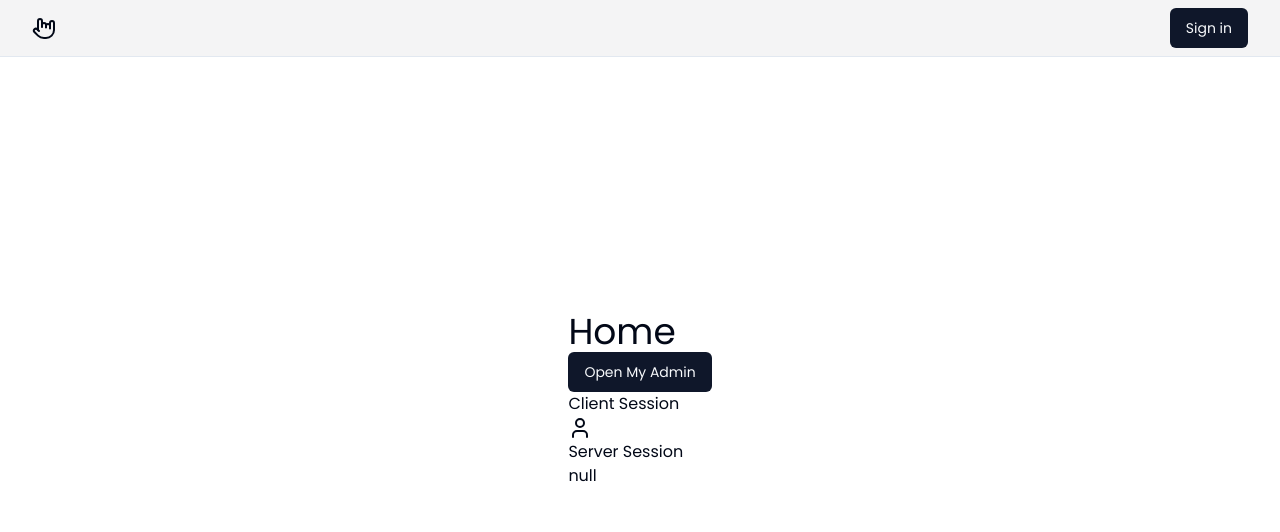
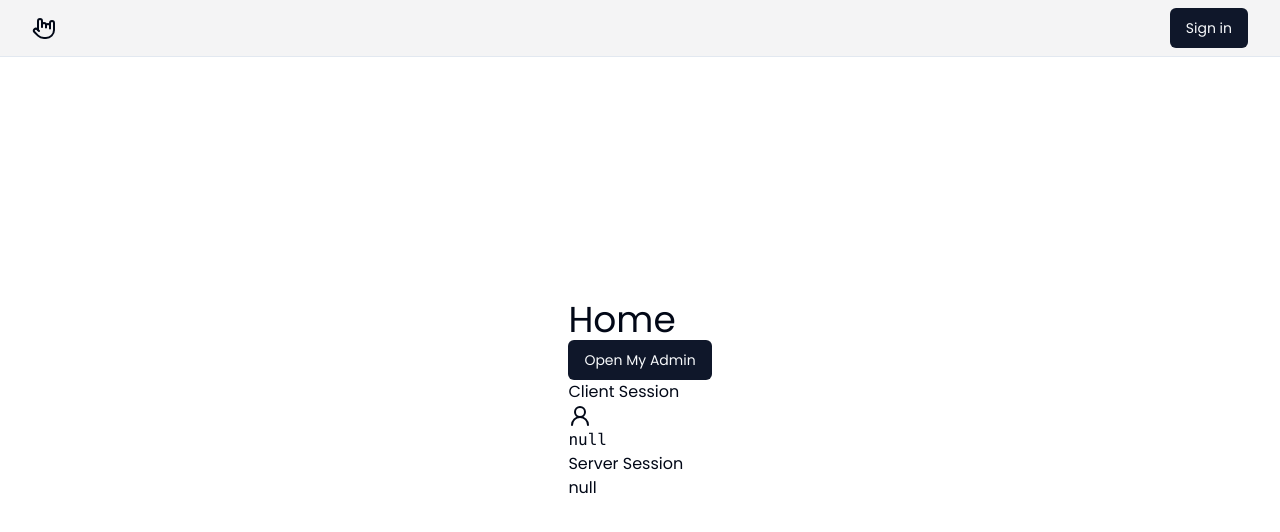
Before and after one commit to mrcomputer2018/nextauth2, a Next.js app: page / in a window 1280 px wide. Shown: the top 532 px of the page. Built offline with nearby package versions, Linux system fonts and the light colour scheme; no server answers.

Commit message:
Update User component to remove pretty printing of session object

```diff
--- a/app/_components/User.tsx
+++ b/app/_components/User.tsx
@@ -8,7 +8,7 @@ const User = () => {
 
     return (
         <pre>
-            { JSON.stringify(session, null, 2) }
+            { JSON.stringify(session) }
         </pre>
     );
 }
--- a/app/page.tsx
+++ b/app/page.tsx
@@ -1,8 +1,9 @@
 import  Link from "next/link";
 import { buttonVariants } from "./_components/ui/button";
-import { User } from "lucide-react";
+import { User2 } from "lucide-react";
 import { getServerSession } from "next-auth";
 import { authOptions } from "./_lib/auth";
+import User from "./_components/User";
 
 
 export default async function Home() {
@@ -19,6 +20,7 @@ export default async function Home() {
             </Link>
 
             <h2>Client Session</h2>
+            <User2 />
             <User />
             <h2>Server Session</h2>
             { JSON.stringify(session, null, 2) }
```
Also changed, not shown: app/api/route.ts (added).
